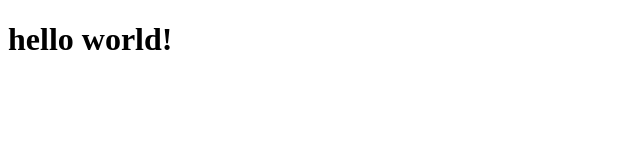
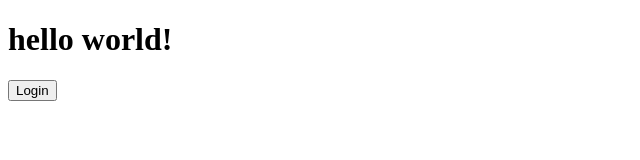
Before and after one commit to SuhaanSyed/university-diploma-frontend, a React (Create React App) app in the folder diploma-verification/: page / in a window 1280 px wide. Shown: the top 160 px of the page, without its empty margins (0-640 px from the left). Built offline with nearby package versions, Linux system fonts and the light colour scheme.

Commit message:
connected a temporary metamask wallet auth

```diff
--- a/diploma-verification/src/App.js
+++ b/diploma-verification/src/App.js
@@ -1,10 +1,79 @@
 import React from 'react';
 import './App.css';
+import { useState, useEffect } from 'react';
+import Web3 from 'web3';
+function App() {
+  const [isConnected, setIsConnected] = useState(false);
+  const [ethBalance, setEthBalance] = useState('');
 
-function App() {
+  const detectCurrentProvider = () => {
+    let provider;
+    if (window.ethereum) {
+      provider = window.ethereum;
+    } else if (window.web3) {
+      provider = window.web3.currentProvider;
+    } else {
+      console.log('No Ethereum browser detected. Please install Metamask');
+    }
+
+    return provider;
+  };
+
+  const onConnect = async () => {
+    try {
+      const currentProvider = detectCurrentProvider();
+      if (currentProvider) {
+        await currentProvider.request({ method: 'eth_requestAccounts' });
+        const web3 = new Web3(currentProvider);
+        const userAccount = await web3.eth.getAccounts();
+        const account = userAccount[0];
+        let ethBalance = await web3.eth.getBalance(account);
+        setEthBalance(ethBalance);
+        setIsConnected(true);
+      }
+    } catch (err) {
+      console.error(err);
+
+    }
+  }
+
+
+  const onDisconnect = () => {
+    setIsConnected(false);
+  }
+
   return (
-    <div className="App">
-      <h1>hello world!</h1>
+    <div className='App'>
+      <div className='app-header'>
+        <h1>hello world!</h1>
+      </div>
+
+      <div className='app-wrapper'>
+        {!isConnected && (
+          <div>
+            <button className='app-button_login' onClick={onConnect}>
+              Login
+            </button>
+          </div>
+        )}
+      </div>
+      {isConnected && (
+        <div className='app-wrapper'>
+          <div className='app-details'>
+            <h2> You are connected to Metamask </h2>
+            <div className='app-balance'>
+              <span>Balance: </span>
+              {ethBalance}
+            </div>
+          </div>
+          <div>
+            <button className='app-button_logout' onClick={onDisconnect}>
+              Logout
+            </button>
+          </div>
+
+        </div>
+      )}
     </div>
   );
 }
```
